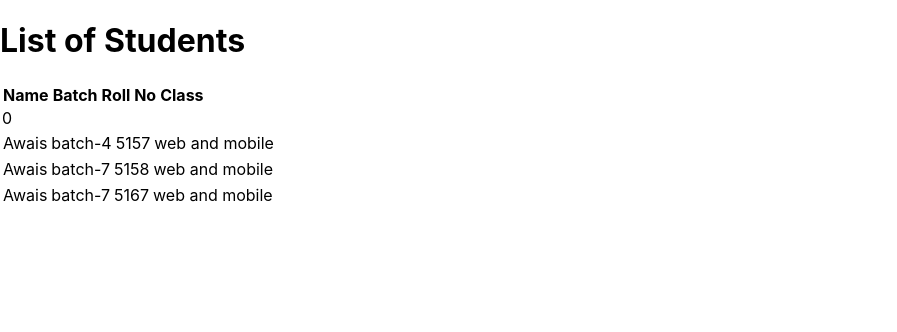
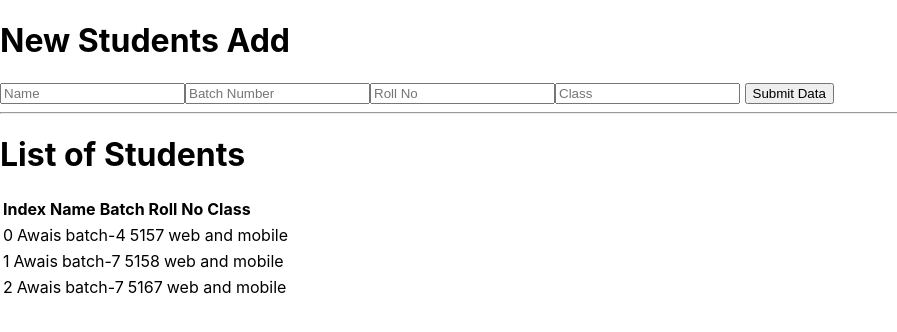
Before and after one commit to awais882s/class-05, a React (Create React App) app: page / in a window 1280 px wide. Shown: the top 332 px of the page, without its empty margins (0-897 px from the left). Built offline with nearby package versions, Linux system fonts and the light colour scheme.

Commit message:
import use states

```diff
--- a/src/Components/studentList.js
+++ b/src/Components/studentList.js
@@ -1,9 +1,10 @@
 // 1st method
-function StudentList({ student }) {
+function StudentList({ student, index }) {
   return (
     <div>
       <table>
         <tr>
+          <td>{index}</td>
           <td>{student.name}</td>
           <td>{student.batch}</td>
           <td>{student.rollno}</td>
--- a/src/Components/students.js
+++ b/src/Components/students.js
@@ -3,20 +3,33 @@ import { data } from "./data";
 import StudentList from "./studentList";
 function Students() {
     const [students, setStudents] = useState(data)
+    const [Name, setName] = useState("")
+    const [batch, setBatch] = useState("")
+    const [rollno, setRollNo] = useState("")
+    const [stdclass, setClass] = useState("")
+
     return (
         <div>
+            <h1>New Students Add</h1>
+            <input type="text" placeholder="Name" />
+            <input type="text" placeholder="Batch Number" />
+            <input type="number" placeholder="Roll No" />
+            <input type="text" placeholder="Class" />&nbsp;
+            <button>Submit Data</button>
+            <hr />
             <h1>List of Students</h1>
             <table>
                 <tr>
+                    <th>Index</th>
                     <th>Name</th>
                     <th>Batch</th>
                     <th>Roll No</th>
                     <th>Class</th>
-                </tr>0
+                </tr>
             </table>
             {
-                students.map((item) => {
-                    return <StudentList student={item} />
+                students.map((item, index) => {
+                    return <StudentList index={index} student={item} />
                 })
             }
         </div>
```
